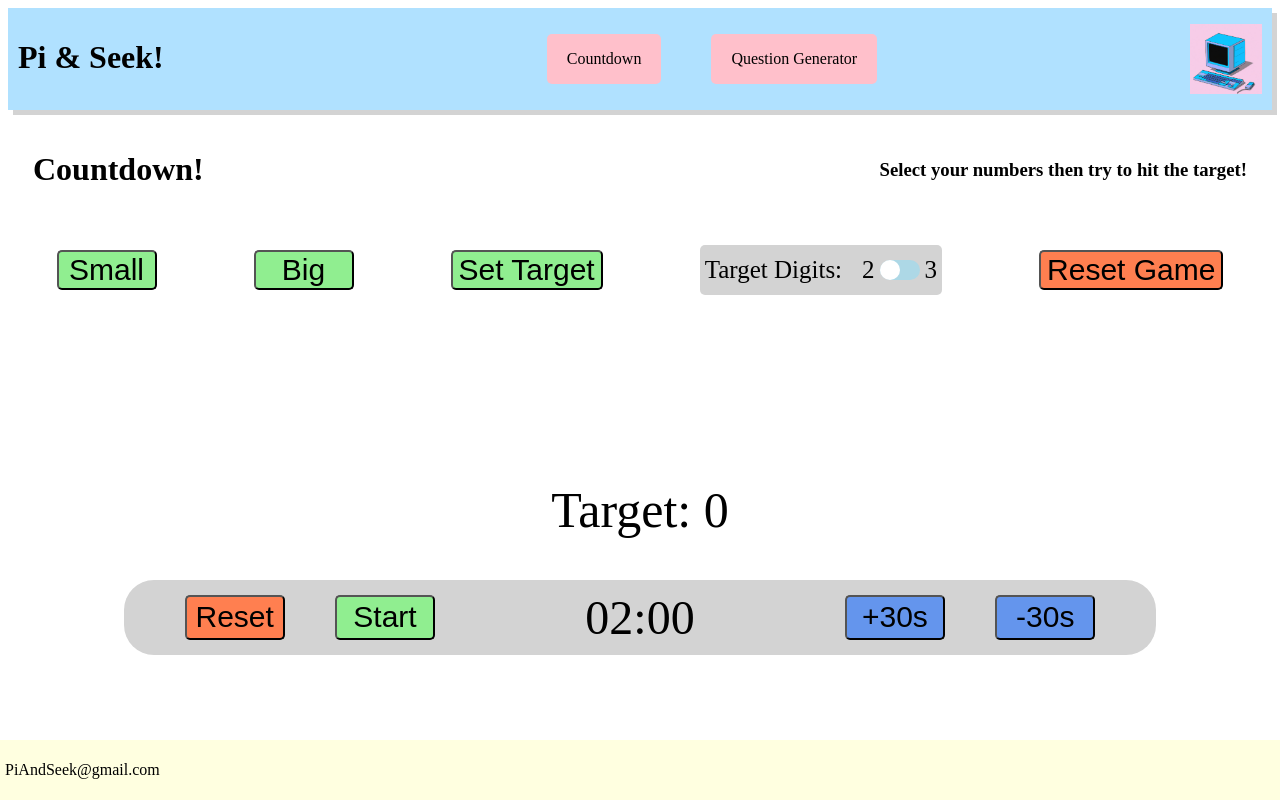
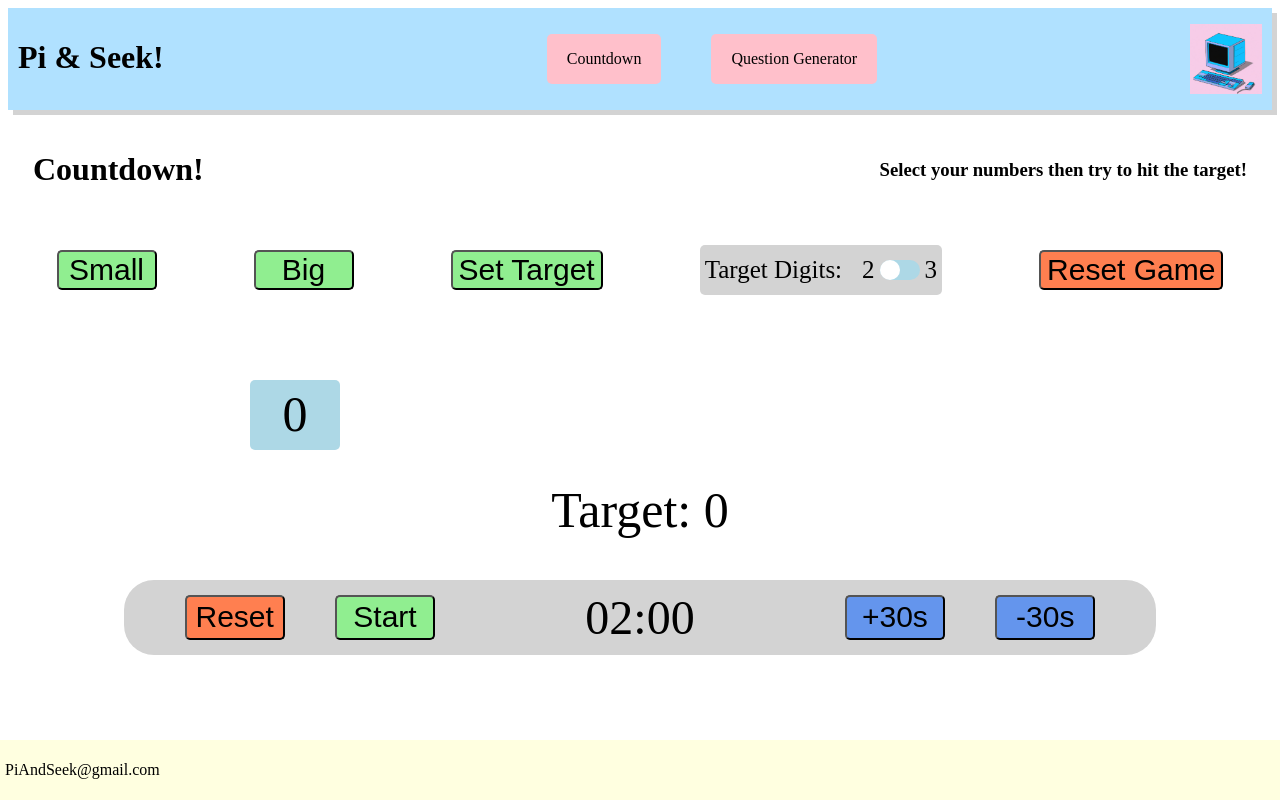
Before and after one commit to liamonk/RealApps, a React (Vite) app: page /countdown in a window 1280 px wide. Built offline with nearby package versions, Linux system fonts and the light colour scheme.

Commit message:
pushing up build app

```diff
--- a/src/components/countdown/Game.tsx
+++ b/src/components/countdown/Game.tsx
@@ -4,7 +4,11 @@ import styled from "styled-components";
 import {Button} from "./Button";
 import CountdownTimer from "./CountdownTimer";
 
-
+interface ToggleProps{
+  o?:{
+    isActive: boolean
+  }
+}
 
 const StyledGameArea = styled.div`
   display: flex;
@@ -28,8 +32,8 @@ const StyledCardArea = styled.div`
   overflow: auto;
 `;
 
-const Toggle = styled.button`
-  background-color: ${(props) => (props.isActive ? "lightPink" : "lightBlue")};
+const Toggle = styled.button<ToggleProps>`
+  background-color: ${(props) => (props.o?.isActive ? "lightPink" : "lightBlue")};
   color: #fff;
   border: none;
   border-radius: 20px;
@@ -42,14 +46,14 @@ const Toggle = styled.button`
   margin-bottom: auto;
 `;
 
-const Slider = styled.span`
+const Slider = styled.span<ToggleProps>`
   position: absolute;
   width: 20px;
   height: 20px;
   border-radius: 50%;
   background-color: #fff;
   top: 50%;
-  left: ${(props) => (props.isActive ? "75%" : "25%")};
+  left: ${(props) => (props.o?.isActive ? "75%" : "25%")};
   transform: translate(-50%, -50%);
   transition: left 0.3s;
 `;
@@ -66,16 +70,16 @@ const ToggleContainer = styled.div`
 `;
 
 export const Game = () => {
-  const [cardDigits, updateCardDigits] = React.useState([]);
+  const [cardDigits, updateCardDigits] = React.useState([0]);
   const [target, updateTarget] = React.useState(0);
   const [threeDigitTarget, updateThreeDigitTarget] = React.useState(false);
-  const cardElements = cardDigits.map((card) => {
+  const cardElements = cardDigits.map((card : any) => {
     return <Card key={card.id} value={card} />;
   });
 
   const newOneDigitNumber = () => {
     const newDigit = Math.floor(Math.random() * 9 + 1);
-    const newDigits = [...cardDigits, newDigit];
+    const newDigits : number[] = [...cardDigits, newDigit];
     updateCardDigits(newDigits);
   };
 
@@ -145,8 +149,8 @@ export const Game = () => {
         <ToggleContainer>
           <p style={{ paddingRight: "20px" }}>Target Digits: </p>
           <p style={{ paddingRight: "5px" }}>2</p>
-          <Toggle onClick={handleTargetToggle} isActive={threeDigitTarget}>
-            <Slider isActive={threeDigitTarget}></Slider>
+          <Toggle onClick={handleTargetToggle} >
+            <Slider ></Slider>
           </Toggle>
           <p style={{ paddingLeft: "5px" }}>3</p>
         </ToggleContainer>
--- a/src/components/question-generator/FactorisingQuadratic.tsx
+++ b/src/components/question-generator/FactorisingQuadratic.tsx
@@ -6,7 +6,7 @@ import { StyledSettingsButton } from "./CardStyles";
 import {StyledSettingsContainer} from "./CardStyles";
 import { MathHelper } from "../../mathHelper";
 
-export default function FactoriseQuadratic(props) {
+export default function FactoriseQuadratic(props : any) {
   const [questionCoefficents, setQuestionCoefficents] = React.useState([
     1, 2, 1,
   ]);
```
